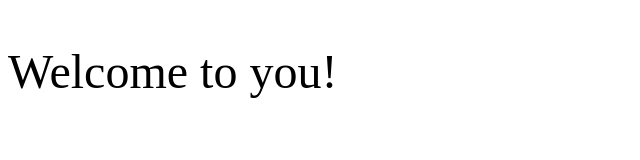
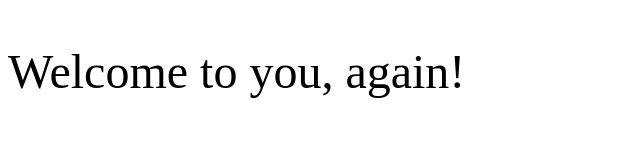
Before and after one commit to MrMoreau/GA-test, a plain HTML site: page index.html in a window 1280 px wide. Shown: the whole page, without its empty margins (0-640 px from the left). Drawn offline with Linux system fonts and the light colour scheme.

Commit message:
good times

```diff
--- a/index.html
+++ b/index.html
@@ -2,6 +2,6 @@
 <br>
 <br>
 <font size="40" style="Verdana" color="black">
-	Welcome to you!
+	Welcome to you, again!
 </font>
 </html>
```
